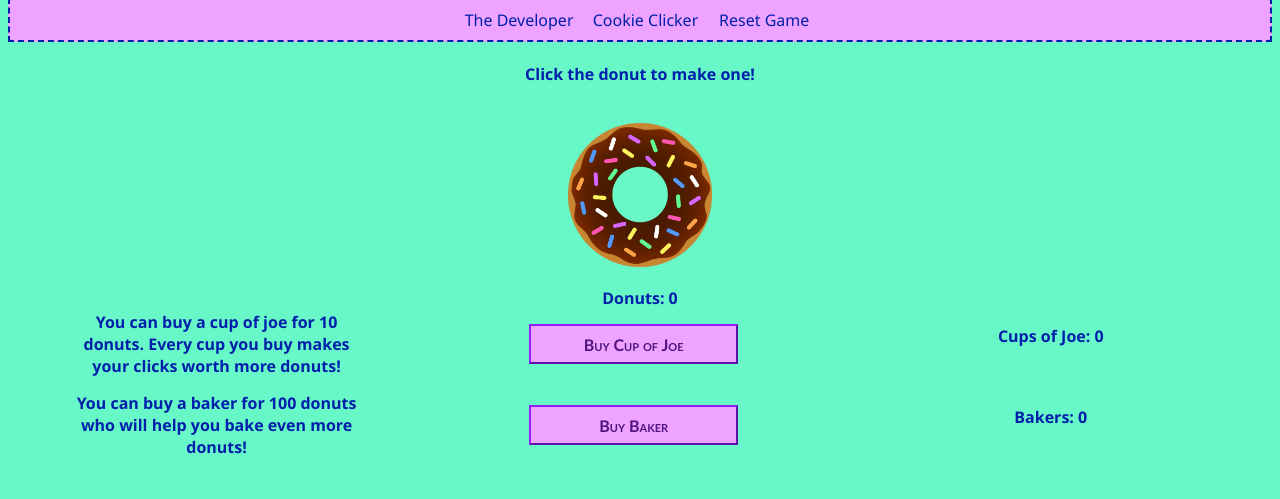
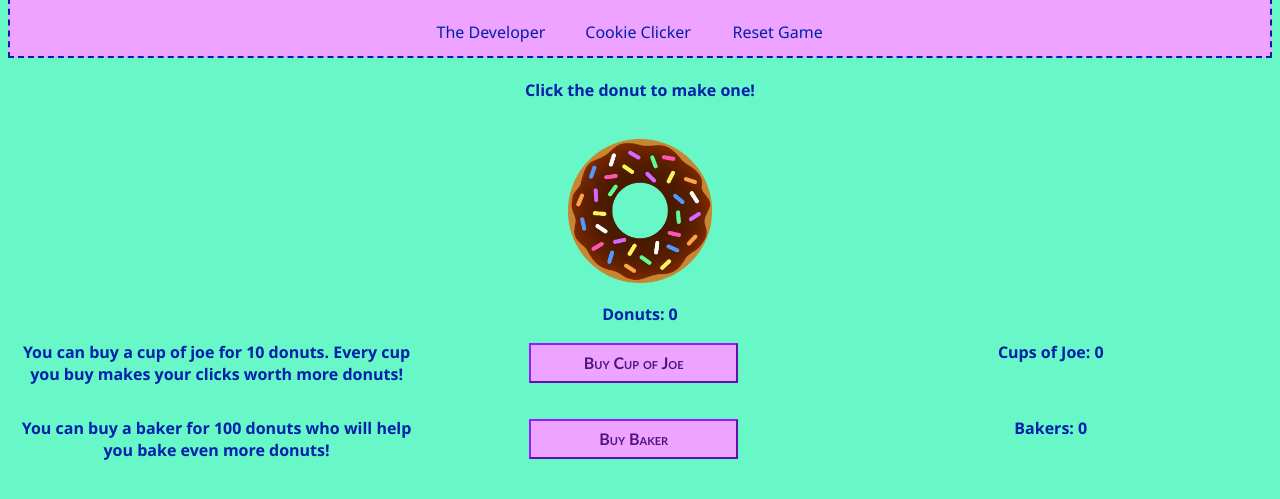
Before and after one commit to annakatarina1994/donut-delirium, a plain HTML site: page index.html in a window 1280 px wide. Shown: the part 87-586 px from the top of the page. Drawn offline with Linux system fonts and the light colour scheme.

Commit message:
Reverted to commit 5715163, after messing with some functionality, too many things stopped working and I had to back track before going further down the rabbit hole.

```diff
--- a/src/css/layout.css
+++ b/src/css/layout.css
@@ -6,7 +6,6 @@
     display: flex;
     flex-direction: row;
     justify-content: center;
-    align-items: center;
 }
 
 body{
@@ -16,7 +15,6 @@ body{
 .body{
  display: grid;
  grid-template-rows: 50% 50%;
- grid-gap: 10px;
 }
 
 .compounderSection{
@@ -27,18 +25,12 @@ body{
 
 .compounderCost{
   grid-column: 1;
-  width: 70%;
-  margin: auto;
 }
 
 .clickCompounderButton{
   grid-column: 2;
   width: 50%;
   margin: auto;
-}
-
-.clickCompounderButton:hover{
-  cursor: pointer;
 }
 
 .clickCompounderCount{
@@ -51,39 +43,21 @@ body{
   grid-template-columns: 33% 33% 33%;
 }
 
-.companionCost{
-  grid-column: 1;
-  width: 70%;
-  margin: auto;
-}
-
 .clickCompanionButton{
-  grid-column: 2;
   width: 50%;
   margin: auto;
-}
-
-.clickCompanionButton:hover{
-  cursor: pointer;
-}
-
-.clickCompanionCount{
-  grid-column: 3;
 }
 
 .clickButton{
     padding: 0;
     border: none;
     background: none;
+    cursor: pointer;
 }
 
 .clickButton:focus{
   border: none;
   outline: none;
-}
-
-.donutButton:hover{
-  cursor: pointer;
 }
 
 .donutButton{
--- a/src/css/style.css
+++ b/src/css/style.css
@@ -9,7 +9,8 @@
 }
 
 .navBar{
-    height: 2.5rem;
+    margin: 0 auto;
+    height: 3.5rem;
     background-color: rgb(237, 163, 255);
     border-style: dashed;
     border-width: 2px;
@@ -48,14 +49,11 @@
     font-family: 'Gill Sans', 'Gill Sans MT', Calibri, 'Trebuchet MS', sans-serif;
     font-weight: 600;
     background-color: rgba(237, 163, 255, 0.616);
-  }
-
-  .developerContent{
-    color: rgb(20, 9, 168);
+    color: rgb(80, 20, 129);
   }
 
   .developerPopUp {
-    background-color: blue;
+    background-color: #fefefe;
     margin: 15% auto;
     padding: 20px;
     border: 1px solid #888;
@@ -82,6 +80,7 @@
     font-family: 'Segoe UI', Tahoma, Geneva, Verdana, sans-serif;
     font-weight: 500;
     font-size: 1rem;
+    padding: 1.3rem;
     text-decoration: none;
     background-color: rgb(237, 163, 255);
     color: rgb(0, 31, 170);
@@ -91,7 +90,7 @@
     font-family: 'Segoe UI', Tahoma, Geneva, Verdana, sans-serif;
     font-weight: 500;
     font-size: 1rem;
-    padding-left: 1.3rem;
+    padding: 1.3rem;
     background-color: rgb(237, 163, 255);
     color: rgb(0, 31, 170);
     border: none;
@@ -141,6 +140,7 @@
     background-color: rgb(237, 163, 255);
     color: rgb(80, 20, 129);
     height: 2.5rem;
+    cursor: pointer;
 }
 
 .clickCompanionButton{
@@ -153,4 +153,5 @@
     background-color: rgb(237, 163, 255);
     color: rgb(80, 20, 129);
     height: 2.5rem;
+    cursor: pointer;
 }
--- a/src/js/app.js
+++ b/src/js/app.js
@@ -38,6 +38,9 @@ setInterval(()=>{
     }
 }, 1000);
 
+
+//this shit ain't working, please revisit************
+//is there a way to access clickCount variable another way?...
 const enableCompounderButton = (clickCompounderButton, clickCounter) =>{
     if(clickCounter.clickCount < 10){
         clickCompounderButton.disabled = true;
```
